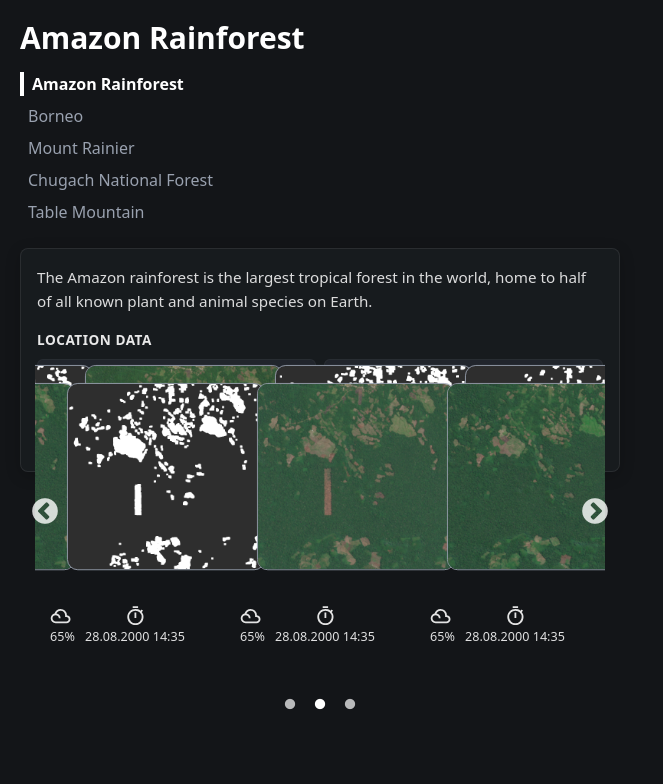
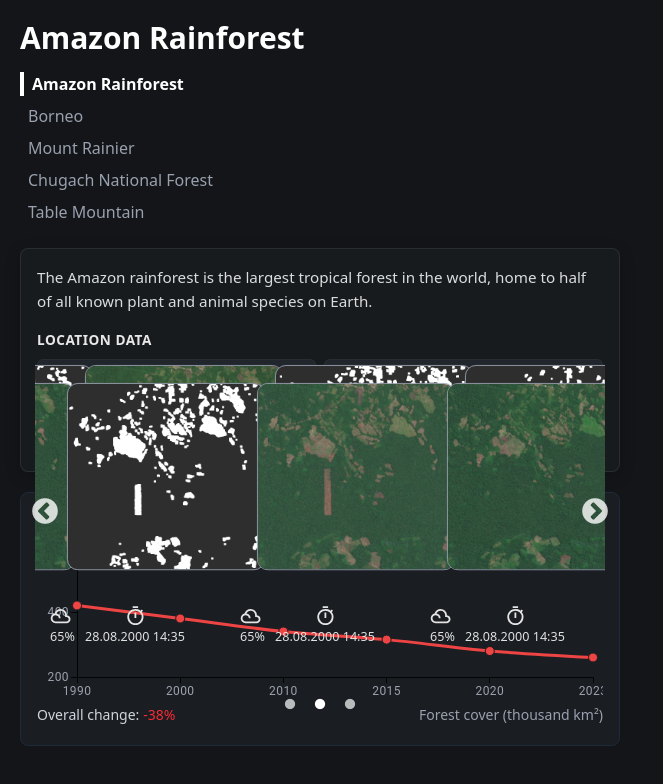
Before and after one commit to DPR25/front, a React (Vite) app: page /earth in a window 1280 px wide. Shown: the top 784 px of the page, without its empty margins (0-663 px from the left). Built offline with nearby package versions, Linux system fonts and the light colour scheme.

Commit message:
Earth final

```diff
--- a/package.json
+++ b/package.json
@@ -10,6 +10,11 @@
     "preview": "vite preview"
   },
   "dependencies": {
+    "@emotion/react": "^11.14.0",
+    "@emotion/styled": "^11.14.0",
+    "@mui/material": "^7.0.1",
+    "@mui/system": "^7.0.1",
+    "@mui/x-charts": "^7.28.0",
     "@tailwindcss/vite": "^4.1.3",
     "embla-carousel-react": "^8.6.0",
     "leaflet": "^1.9.4",
--- a/src/pages/earth.jsx
+++ b/src/pages/earth.jsx
@@ -1,4 +1,5 @@
 import React, { useState, useEffect } from 'react';
+import { LineChart } from '@mui/x-charts';
 import EarthAnimation from '../assets/partials/EarthAnimation';
 import LocationSlider from '../assets/partials/LocationSlider';
 import '../assets/partials/LocationSlider.css';
@@ -28,6 +29,11 @@
         'Tree species': '>16,000',
         'Animal species': '>2,000',
         'Threat level': 'High'
+      },
+      forestData: {
+        labels: ['1990', '2000', '2010', '2015', '2020', '2023'],
+        data: [420, 380, 340, 315, 280, 260],
+        percentChange: -38,
       }
     },
     {
@@ -51,6 +57,11 @@
         'Countries': '3 (Indonesia, Malaysia, Brunei)',
         'Highest peak': '4,095 m (Kinabalu)',
         'Deforestation': '> 30% since 1973'
+      },
+      forestData: {
+        labels: ['1990', '2000', '2010', '2015', '2020', '2023'],
+        data: [330, 290, 230, 200, 180, 165],
+        percentChange: -50,
       }
     },
     {
@@ -74,6 +85,11 @@
         'Activity': 'Dormant',
         'Number of glaciers': '25',
         'Last eruption': '1894'
+      },
+      forestData: {
+        labels: ['1990', '2000', '2010', '2015', '2020', '2023'],
+        data: [120, 110, 105, 108, 112, 115],
+        percentChange: -4,
       }
     },
     {
@@ -97,6 +113,11 @@
         'Established': '1907',
         'Ecosystems': '5 major',
         'Number of glaciers': '>20'
+      },
+      forestData: {
+        labels: ['1990', '2000', '2010', '2015', '2020', '2023'],
+        data: [90, 92, 95, 96, 98, 100],
+        percentChange: 11,
       }
     },
     {
@@ -120,6 +141,11 @@
         'Age': '~600 million years',
         'Plant species': '>1,470',
         'Cable car': 'since 1929'
+      },
+      forestData: {
+        labels: ['1990', '2000', '2010', '2015', '2020', '2023'],
+        data: [45, 42, 38, 35, 39, 43],
+        percentChange: -4,
       }
     }
   ];
@@ -172,6 +198,65 @@
               </div>
             )}
           </div>
+
+          {/* Graf deforestacije */}
+          <div className="forest-chart bg-[#1a1d21] rounded-lg mt-4 p-4 border border-gray-800">
+            <h3 className="text-white text-sm uppercase mb-2 font-semibold">Forest Coverage Trend (1990-2023)</h3>
+            <div className="chart-container relative h-48">
+              {worldLocations[currentLocationIndex].forestData && (
+                <LineChart
+                  series={[
+                    {
+                      data: worldLocations[currentLocationIndex].forestData.data,
+                      label: 'Forest cover',
+                      color: worldLocations[currentLocationIndex].forestData.percentChange >= 0 ? '#10B981' : '#EF4444',
+                    },
+                  ]}
+                  xAxis={[{
+                    data: worldLocations[currentLocationIndex].forestData.labels,
+                    scaleType: 'point',
+                  }]}
+                  height={160}
+                  margin={{ top: 10, bottom: 20, left: 40, right: 10 }}
+                  slotProps={{
+                    legend: {
+                      hidden: true
+                    }
+                  }}
+                  sx={{
+                    '.MuiLineElement-root': {
+                      strokeWidth: 3,
+                    },
+                    '.MuiMarkElement-root': {
+                      stroke: '#1a1d21',
+                      strokeWidth: 1,
+                      fill: worldLocations[currentLocationIndex].forestData.percentChange >= 0 ? '#10B981' : '#EF4444',
+                    },
+                    '& .MuiChartsAxis-bottom .MuiChartsAxis-tickLabel': {
+                      fill: '#9CA3AF',
+                      fontSize: '0.75rem',
+                    },
+                    '& .MuiChartsAxis-left .MuiChartsAxis-tickLabel': {
+                      fill: '#9CA3AF',
+                      fontSize: '0.75rem',
+                    },
+                  }}
+                />
+              )}
+              <div className="trend-info mt-2 flex justify-between items-center">
+                <span className="text-sm text-gray-300">
+                  Overall change:
+                  <span className={worldLocations[currentLocationIndex].forestData.percentChange >= 0 ? 'text-green-500 ml-1' : 'text-red-500 ml-1'}>
+                    {worldLocations[currentLocationIndex].forestData.percentChange >= 0 ? '+' : ''}
+                    {worldLocations[currentLocationIndex].forestData.percentChange}%
+                  </span>
+                </span>
+                <span className="text-sm text-gray-400">
+                  Forest cover (thousand km²)
+                </span>
+              </div>
+            </div>
+          </div>
         </div>
 
         {/* Srednji del - Slider s Card komponentami */}
```
Also changed, not shown: 1 other file (tests, documents, lock files or other folders).
